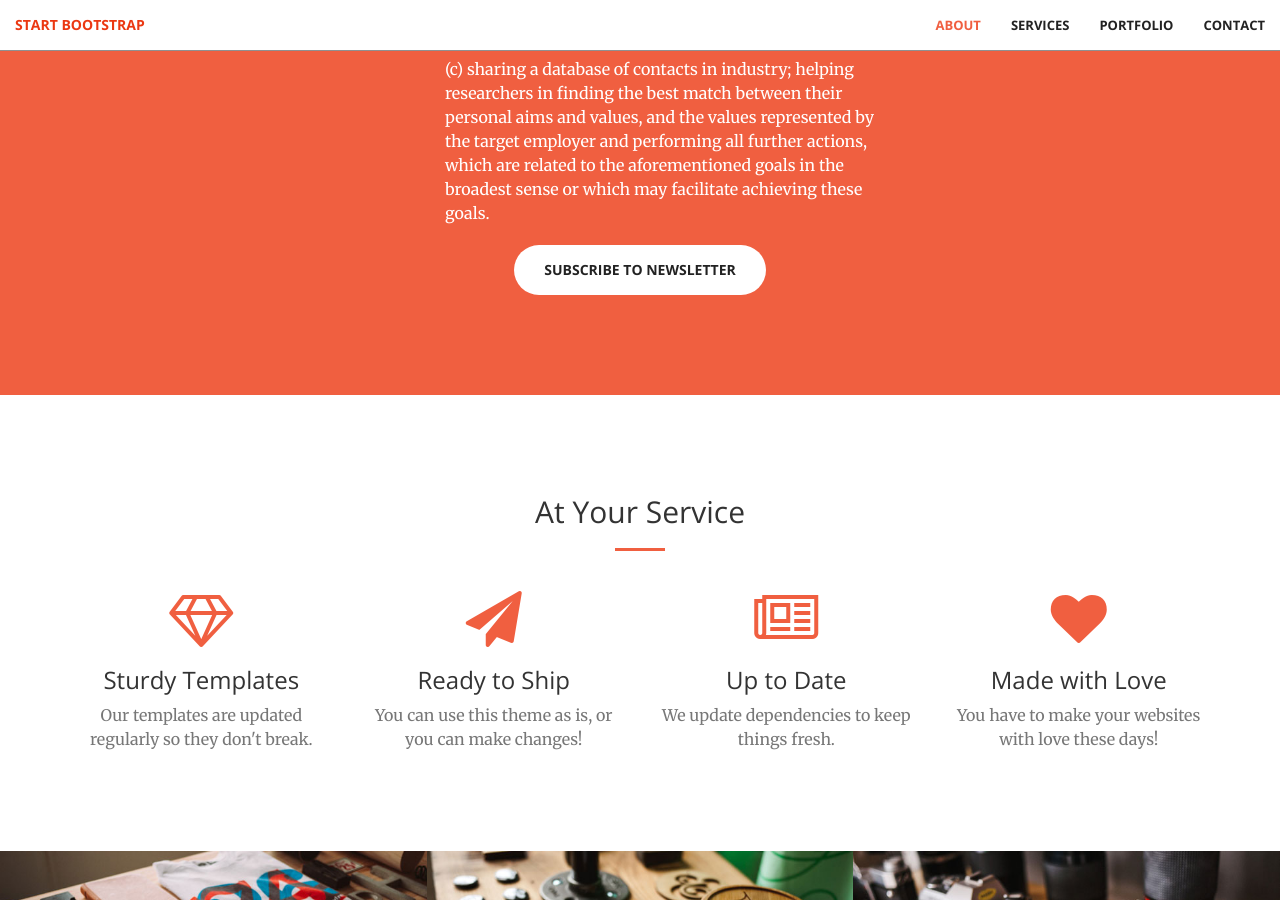
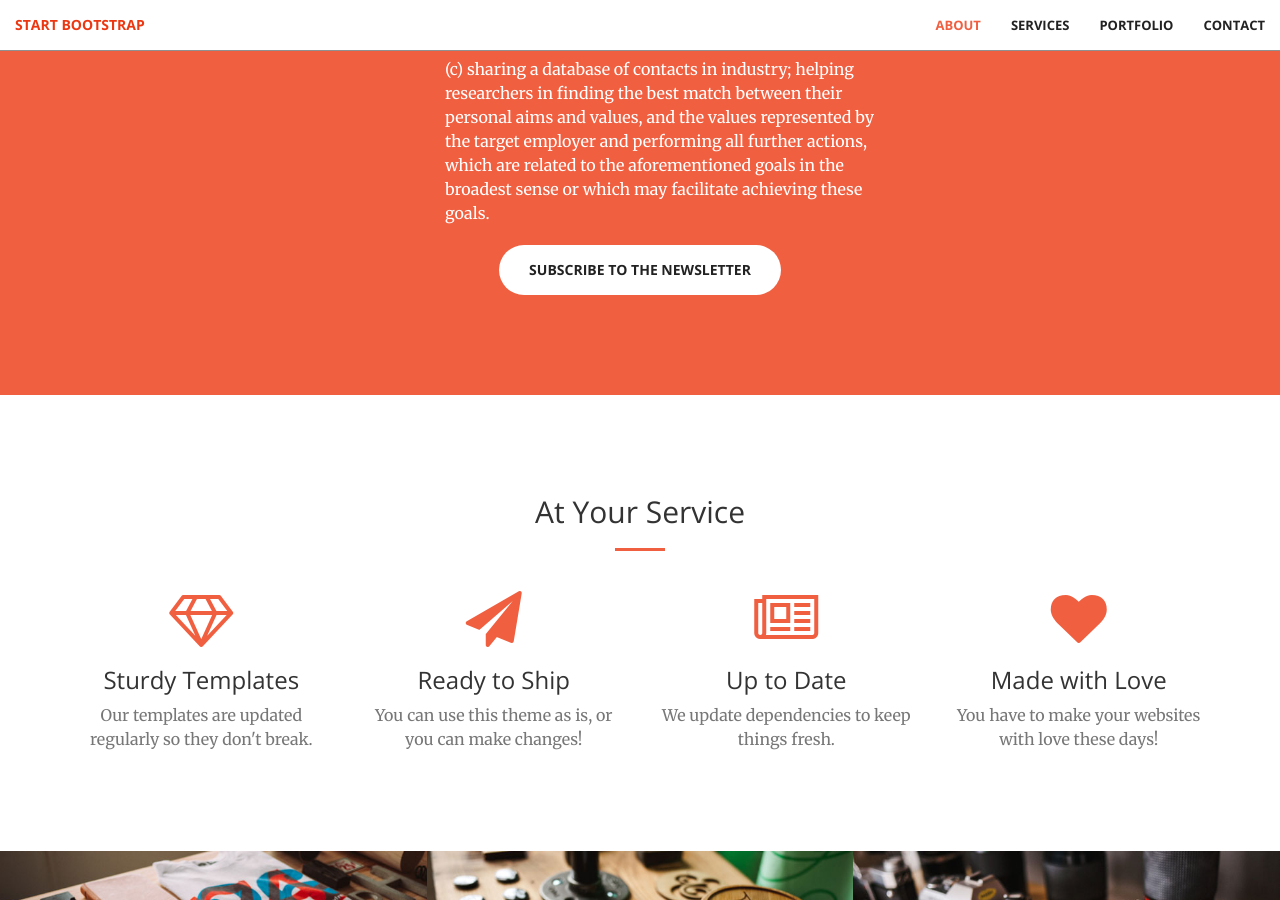
Before and after one commit to stichting-solaris/stichting-solaris.github.io, a Jekyll site: the page built from index.html, in a window 1280 px wide and 900 px high, scrolled down 2603 px. Built offline with Jekyll 4.4.1, drawn with Linux system fonts in a browser that asks for light colours.

Commit message:
Update call-to-action.html

```diff
--- a/_includes/call-to-action.html
+++ b/_includes/call-to-action.html
@@ -57,7 +57,7 @@
                 </p>
 
                 <div class="col-lg-8 col-lg-offset-2 text-center">
-                <a href="#" class="btn btn-default btn-xl">Subscribe to newsletter</a>
+                <a href="#" class="btn btn-default btn-xl">Subscribe to the newsletter</a>
             </div>
         </div>
     </div>
```
